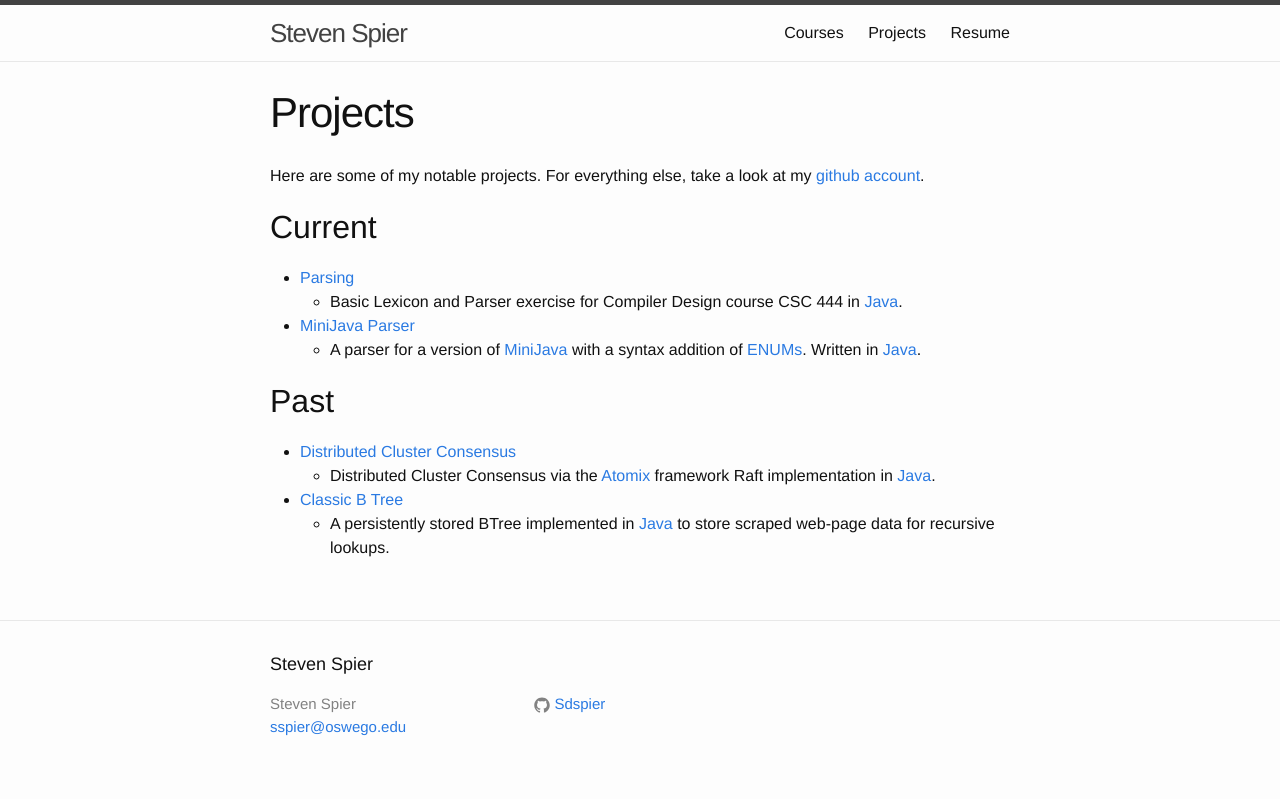
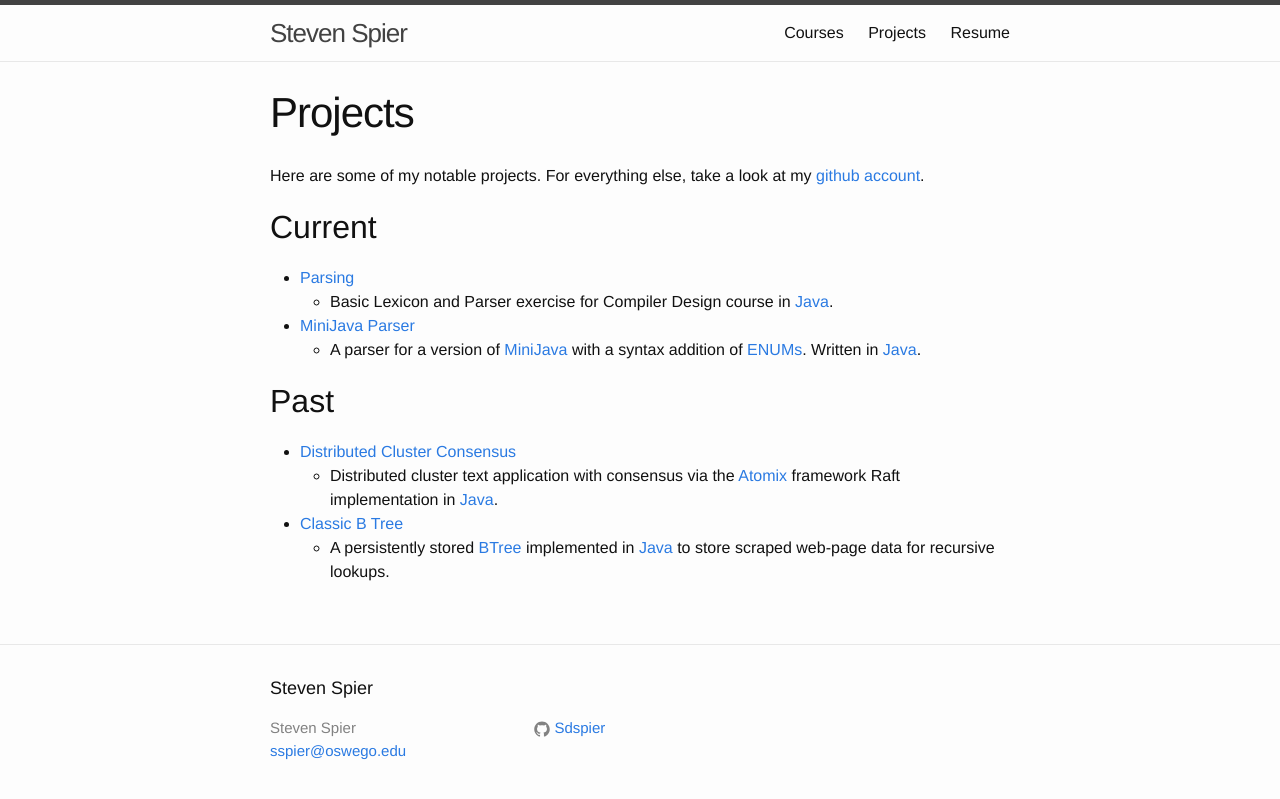
Before and after one commit to Sdspier/Sdspier.github.io, a Jekyll site: the page built from projects.md, in a window 1280 px wide. Shown: the top 799 px of the page. Built offline with Jekyll 4.4.1, drawn with Linux system fonts in a browser that asks for light colours.

Commit message:
Initial Building continues

```diff
--- a/projects.md
+++ b/projects.md
@@ -10,7 +10,7 @@ Here are some of my notable projects. For everything else, take a look at my
 ## Current
 
 - [Parsing](https://github.com/Sdspier/Parsing)
-    - Basic Lexicon and Parser exercise for Compiler Design course CSC 444 in [Java](http://docs.oracle.com/javase/7/docs/technotes/guides/language/).
+    - Basic Lexicon and Parser exercise for Compiler Design course in [Java](http://docs.oracle.com/javase/7/docs/technotes/guides/language/).
 
 - [MiniJava Parser](https://github.com/Sdspier/MiniJavaParser)
     - A parser for a version of [MiniJava](http://www.cambridge.org/resources/052182060X/)
@@ -22,7 +22,7 @@ Here are some of my notable projects. For everything else, take a look at my
 ## Past
 
 - [Distributed Cluster Consensus](https://github.com/Sdspier/DistributedCluster)
-	- Distributed Cluster Consensus via the [Atomix](https://github.com/atomix) framework Raft implementation in [Java](http://docs.oracle.com/javase/7/docs/technotes/guides/language/).
+	- Distributed cluster text application with consensus via the [Atomix](https://github.com/atomix) framework Raft implementation in [Java](http://docs.oracle.com/javase/7/docs/technotes/guides/language/).
 
 - [Classic B Tree](https://github.com/Sdspier/BTreeApp)
-	- A persistently stored BTree implemented in [Java](http://docs.oracle.com/javase/7/docs/technotes/guides/language/) to store scraped web-page data for recursive lookups.
+	- A persistently stored [BTree](https://en.wikipedia.org/wiki/B-tree) implemented in [Java](http://docs.oracle.com/javase/7/docs/technotes/guides/language/) to store scraped web-page data for recursive lookups.
```
Also changed, not shown: index.md (+1 -1 lines).
